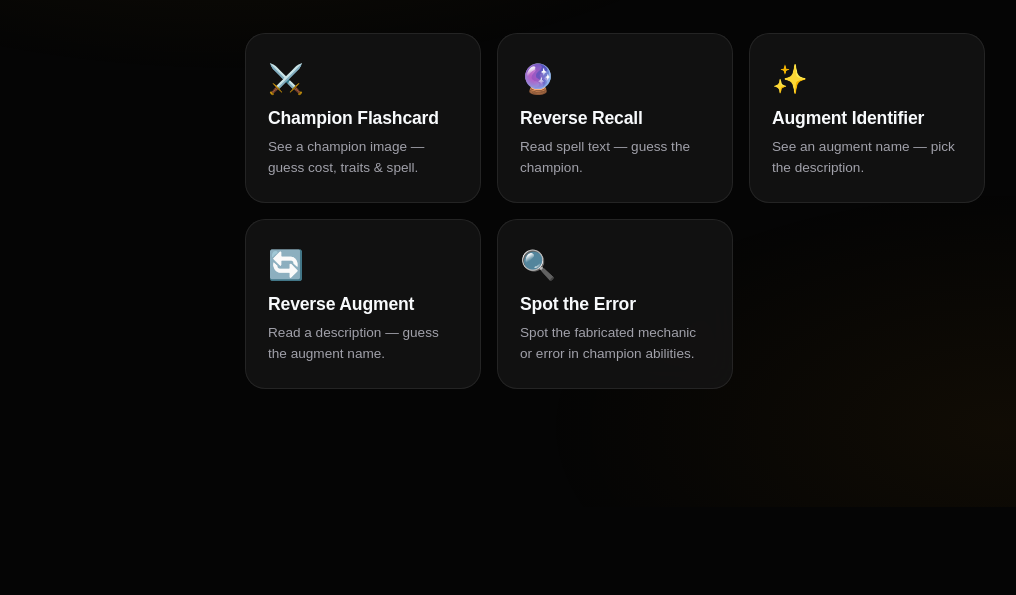
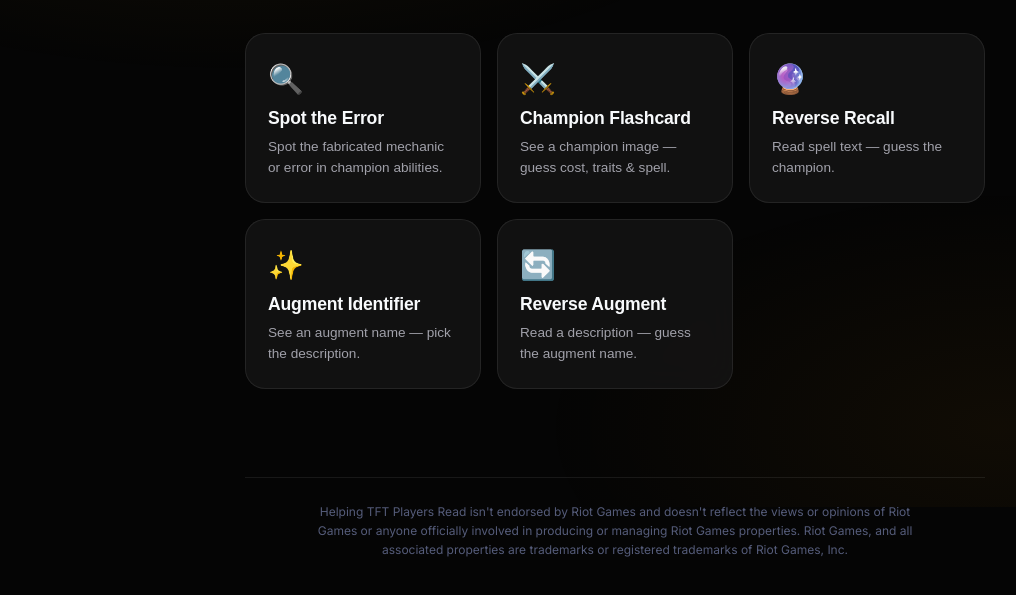
Before and after one commit to Calling26/Helping_TFT_Players_Read, a plain HTML site: page frontend/index.html in a window 1280 px wide. Shown: the part 293-888 px from the top of the page, without its empty margins (25-1041 px from the left). Before the commit the page ends 800 px from the top, so only its background shows below. Drawn offline with Linux system fonts and the light colour scheme.

Commit message:
Move Spot the Error to front and add Riot legal compliance

```diff
--- a/frontend/index.html
+++ b/frontend/index.html
@@ -38,6 +38,11 @@
         <p class="hero-sub">A dedicated training facility for TFT players who refuse to read patch notes, traits, or champion abilities in-game.</p>
       </div>
       <div class="mode-grid">
+        <button class="mode-card" data-mode="5">
+          <div class="mode-icon">🔍</div>
+          <h3>Spot the Error</h3>
+          <p>Spot the fabricated mechanic or error in champion abilities.</p>
+        </button>
         <button class="mode-card" data-mode="1">
           <div class="mode-icon">⚔️</div>
           <h3>Champion Flashcard</h3>
@@ -57,11 +62,6 @@
           <div class="mode-icon">🔄</div>
           <h3>Reverse Augment</h3>
           <p>Read a description — guess the augment name.</p>
-        </button>
-        <button class="mode-card" data-mode="5">
-          <div class="mode-icon">🔍</div>
-          <h3>Spot the Error</h3>
-          <p>Spot the fabricated mechanic or error in champion abilities.</p>
         </button>
       </div>
     </main>
@@ -102,6 +102,10 @@
       </div>
     </main>
 
+    <!-- Footer -->
+    <footer class="app-footer">
+      <p>Helping TFT Players Read isn't endorsed by Riot Games and doesn't reflect the views or opinions of Riot Games or anyone officially involved in producing or managing Riot Games properties. Riot Games, and all associated properties are trademarks or registered trademarks of Riot Games, Inc.</p>
+    </footer>
   </div><!-- /app -->
 
   <script src="app.js?v=5"></script>
--- a/frontend/style.css
+++ b/frontend/style.css
@@ -671,3 +671,18 @@ body::before {
   .results-card { padding: 36px 24px; }
   .btn { padding: 12px 24px; font-size: 0.95rem; }
 }
+
+/* -- Footer / Legal Disclaimer -- */
+.app-footer {
+  margin-top: 48px;
+  padding: 24px 16px;
+  border-top: 1px solid var(--border-glass);
+  text-align: center;
+}
+.app-footer p {
+  color: var(--text-muted);
+  font-size: 0.75rem;
+  line-height: 1.6;
+  max-width: 620px;
+  margin: 0 auto;
+}
```
Also changed, not shown: 3 other files.
